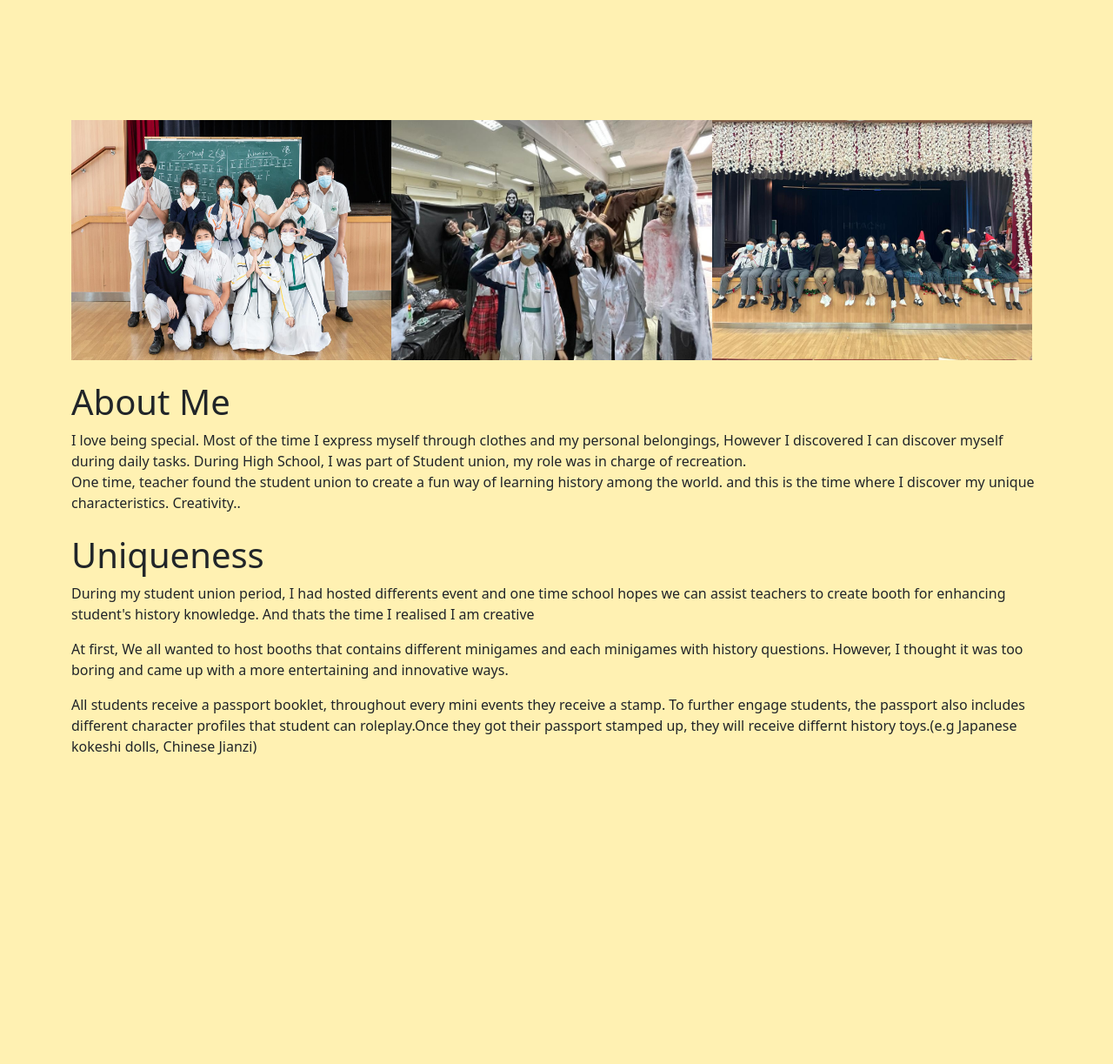
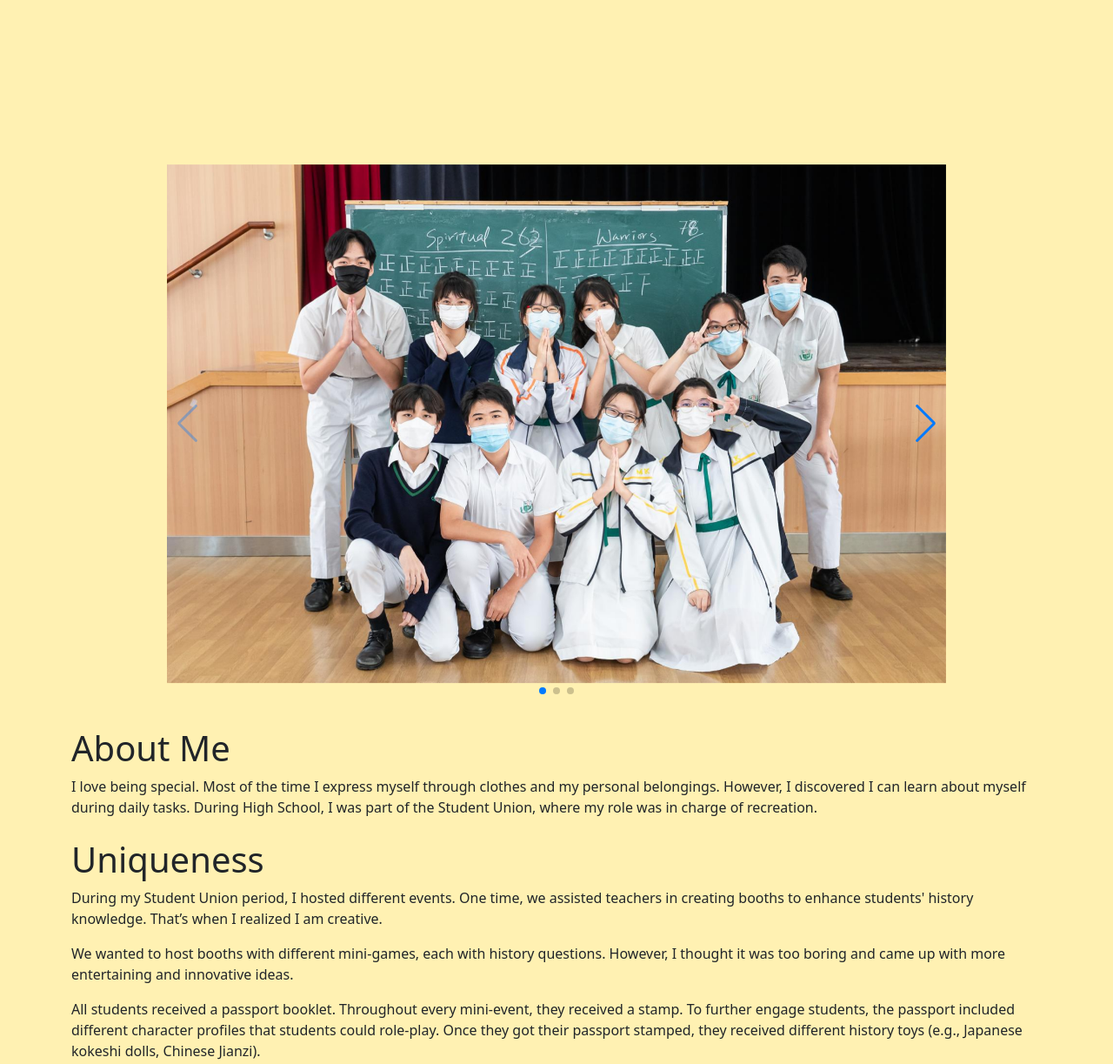
Before and after one commit to mtmccx/myachievementsweb, a website: page index.html in a window 1280 px wide. Shown: the part 700-1923 px from the top of the page at 87% size. Before the commit the page ends 1586 px from the top, so only its background shows below. Drawn offline with nearby package versions, Linux system fonts and the light colour scheme.

Commit message:
add swiper img

```diff
--- a/css/master.css
+++ b/css/master.css
@@ -1,6 +1,3 @@
-.img {
-    width: 33%;
-  }
 
   /* web color */
   body {
@@ -22,7 +19,7 @@
     width: 100%;
     white-space: nowrap;
     overflow: hidden;
-    animation: typing 4s, cursor 0.5s step-end infinite alternate;
+    animation: typing 3.5s, cursor 0.5s step-end infinite alternate;
   }
 
   @keyframes cursor {
@@ -38,4 +35,20 @@
     to {
       width: 100%;
     }
+
+
   }
+  .swiper {
+    width: 70%;
+    height: 650px;
+}
+.swiper-slide {
+    display: flex;
+    justify-content: center;
+    align-items: center;
+}
+.swiper-slide img {
+    width: 100%;
+    height: auto;
+    object-fit: cover;
+}
--- a/index.html
+++ b/index.html
@@ -5,12 +5,10 @@
     <meta charset="utf-8">
     <meta name="viewport" content="width=device-width, initial-scale=1">
     <!-- Bootstrap -->
-  <!-- Latest compiled and minified CSS -->
     <link href="https://cdn.jsdelivr.net/npm/bootstrap@5.3.3/dist/css/bootstrap.min.css" rel="stylesheet">
-  <!-- My own CSS style, put all your customize CSS inside -->
+    <link href="https://cdn.jsdelivr.net/npm/swiper/swiper-bundle.min.css" rel="stylesheet">
     <link href="css/master.css" rel="stylesheet" type="text/css">
- <script src="https://cdn.jsdelivr.net/npm/bootstrap@5.3.3/dist/js/bootstrap.bundle.min.js"></script>
-
+</head>
 <body>
 
 <header>
@@ -29,35 +27,42 @@
     </nav>
 </header>
 
-<div class="jumbotron text-center container">
-  <p class="text"> Hi I am Melvin Ting.</p>
-  <p>Here you can find out more information about me and my uniqueness! I am a student from UOW College HK and my major is Creative and Interactive Media.
-    I love movies and taking photos, I think it is a way to express my inner self!</p>
+<div class="jumbotron text-center container mt-5">
+    <p class="text">Hi I'm Melvin Ting.</p>
+    <p>Here you can find out more information about me and my uniqueness! I am a student from UOW College HK and my major is Creative and Interactive Media. I love movies and taking photos, as I think it is a way to express my inner self!</p>
+</div>
+
+    <div class="swiper">
+        <div class="swiper-wrapper">
+            <div class="swiper-slide">
+                <img src="images/su_grp.jpg" alt="Student Union Group Photo">
+            </div>
+            <div class="swiper-slide">
+                <img src="images/su_halloween.jpg" alt="Student Union Halloween">
+            </div>
+            <div class="swiper-slide">
+                <img src="images/su_singcon.jpg" alt="Student Union Singcon">
+            </div>
+        </div>
+        <div class="swiper-pagination"></div>
+        <div class="swiper-button-next"></div>
+        <div class="swiper-button-prev"></div>
     </div>
 
 <section id="aboutme" class="container mt-4 center-text">
-  <div class="d-flex mb-4">
-    <img class="img" src="images/su_grp.jpg" alt="Student Union Group Photo">
-    <img class="img" src="images/su_halloween.jpg" alt="Student Union Halloween">
-    <img class="img" src="images/su_singcon.jpg" alt="Student Union Singcon">
-  </div>
-  <div>
     <h1>About Me</h1>
-    <p>I love being special. Most of the time I express myself through clothes and my personal belongings,
-      However I discovered I can discover myself during daily tasks. During High School, I was part of Student union, my role was in charge of recreation.
-      <br>
-      One time, teacher found the student union to create a fun way of learning history among the world.
-      and this is the time where I discover my unique characteristics. Creativity..</p>
-    </div>
+    <p>I love being special. Most of the time I express myself through clothes and my personal belongings. However, I discovered I can learn about myself during daily tasks. During High School, I was part of the Student Union, where my role was in charge of recreation.</p>
 </section>
 
 <section id="unique" class="container mt-4 center-text">
     <h1>Uniqueness</h1>
-  <p>During my student union period, I had hosted differents event and one time school hopes we can assist teachers to create booth for enhancing student's history knowledge. And thats the time I realised I am creative </p>
-  <p>At first, We all wanted to host booths that contains different minigames and each minigames with history questions. However, I thought it was too boring and came up with a more entertaining and innovative ways. </p>
-  <p>All students receive a passport booklet, throughout every mini events they receive a stamp. To further engage students, the passport also includes different character profiles that student can roleplay.Once they got their passport stamped up, they will receive differnt history toys.(e.g Japanese kokeshi dolls, Chinese Jianzi) </p>
+    <p>During my Student Union period, I hosted different events. One time, we assisted teachers in creating booths to enhance students' history knowledge. That’s when I realized I am creative.</p>
+    <p>We wanted to host booths with different mini-games, each with history questions. However, I thought it was too boring and came up with more entertaining and innovative ideas.</p>
+    <p>All students received a passport booklet. Throughout every mini-event, they received a stamp. To further engage students, the passport included different character profiles that students could role-play. Once they got their passport stamped, they received different history toys (e.g., Japanese kokeshi dolls, Chinese Jianzi).</p>
 </section>
 
+<script src="https://cdn.jsdelivr.net/npm/swiper/swiper-bundle.min.js"></script>
+<script src="scripts.js"></script>
+<script src="https://cdn.jsdelivr.net/npm/bootstrap@5.3.3/dist/js/bootstrap.bundle.min.js"></script>
 </body>
-
 </html>
--- /dev/null
+++ b/package.json
@@ -0,0 +1,5 @@
+{
+  "dependencies": {
+    "swiper": "^11.2.6"
+  }
+}
--- /dev/null
+++ b/scripts.js
@@ -0,0 +1,12 @@
+const swiper = new Swiper('.swiper', {
+    slidesPerView: 1,
+    spaceBetween: 10,
+    pagination: {
+        el: '.swiper-pagination',
+        clickable: true,
+    },
+    navigation: {
+        nextEl: '.swiper-button-next',
+        prevEl: '.swiper-button-prev',
+    },
+});
```
Also changed, not shown: 1 other file. Lines whose indentation alone changed are shown as unchanged.
